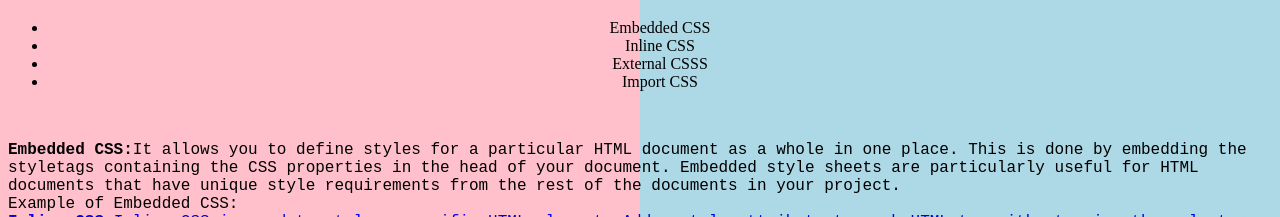
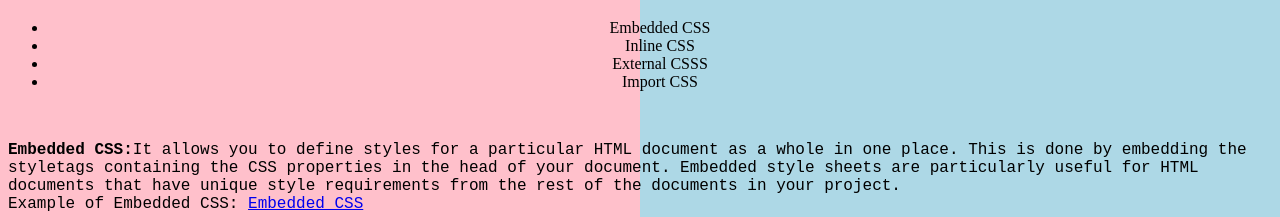
Before and after one commit to Saidalal/CSS, a plain HTML site: page index1.html in a window 1280 px wide. Shown: the part 735-952 px from the top of the page. Drawn offline with Linux system fonts and the light colour scheme.

Commit message:
Update index1.html

```diff
--- a/index1.html
+++ b/index1.html
@@ -54,7 +54,7 @@
 
    <p><b>Embedded CSS:</b>It allows you to define styles for a particular HTML document as a whole in one place. This is done by embedding the styletags containing the CSS properties in the head of your document. Embedded style sheets are particularly useful for HTML documents that have unique style requirements from the rest of the documents in your project.
    <br>
-   Example of Embedded CSS:  <a href=">Embedded CSS</a>
+   Example of Embedded CSS:  <a href="Embedded Css/index.html">Embedded CSS</a>
 <br><br>
 
 
```
